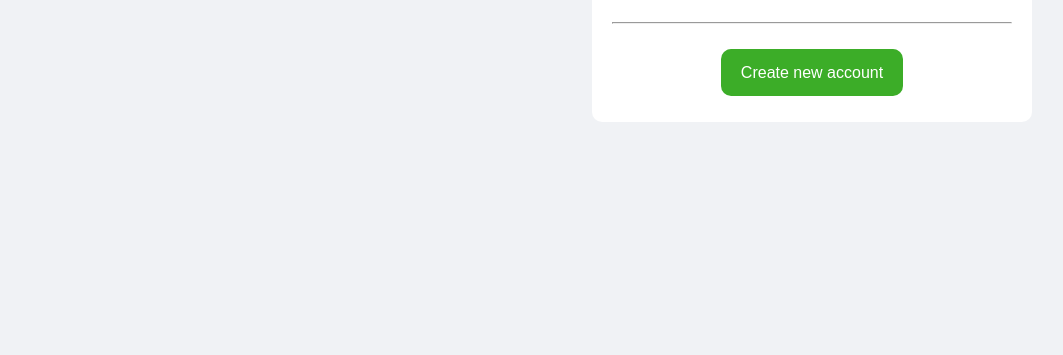
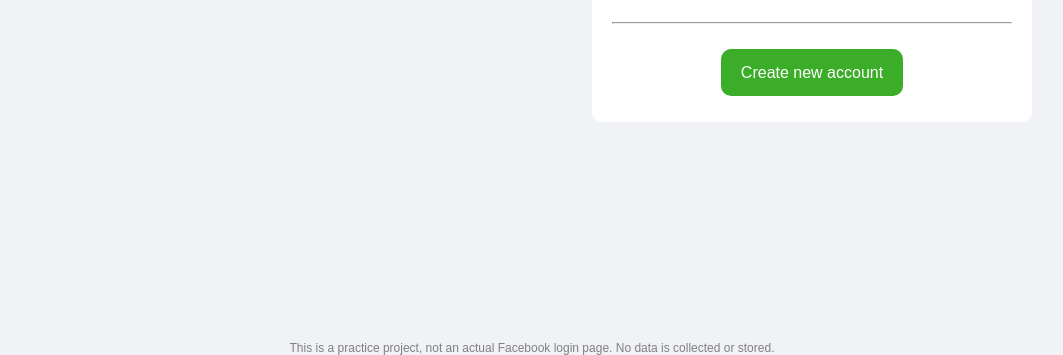
Before and after one commit to vishwa-priyan/SocialMEdia_login, a plain HTML site: page index.html in a window 1280 px wide. Shown: the part 459-814 px from the top of the page, without its empty margins (108-1171 px from the left). Drawn offline with Linux system fonts and the light colour scheme.

Commit message:
Update index.html

```diff
--- a/index.html
+++ b/index.html
@@ -28,5 +28,8 @@
             </form>
         </div>
     </div>
+<p style="font-size: 12px; color: grey; text-align: center;">
+  This is a practice project, not an actual Facebook login page. No data is collected or stored.
+</p>
 </body>
 </html>
```
